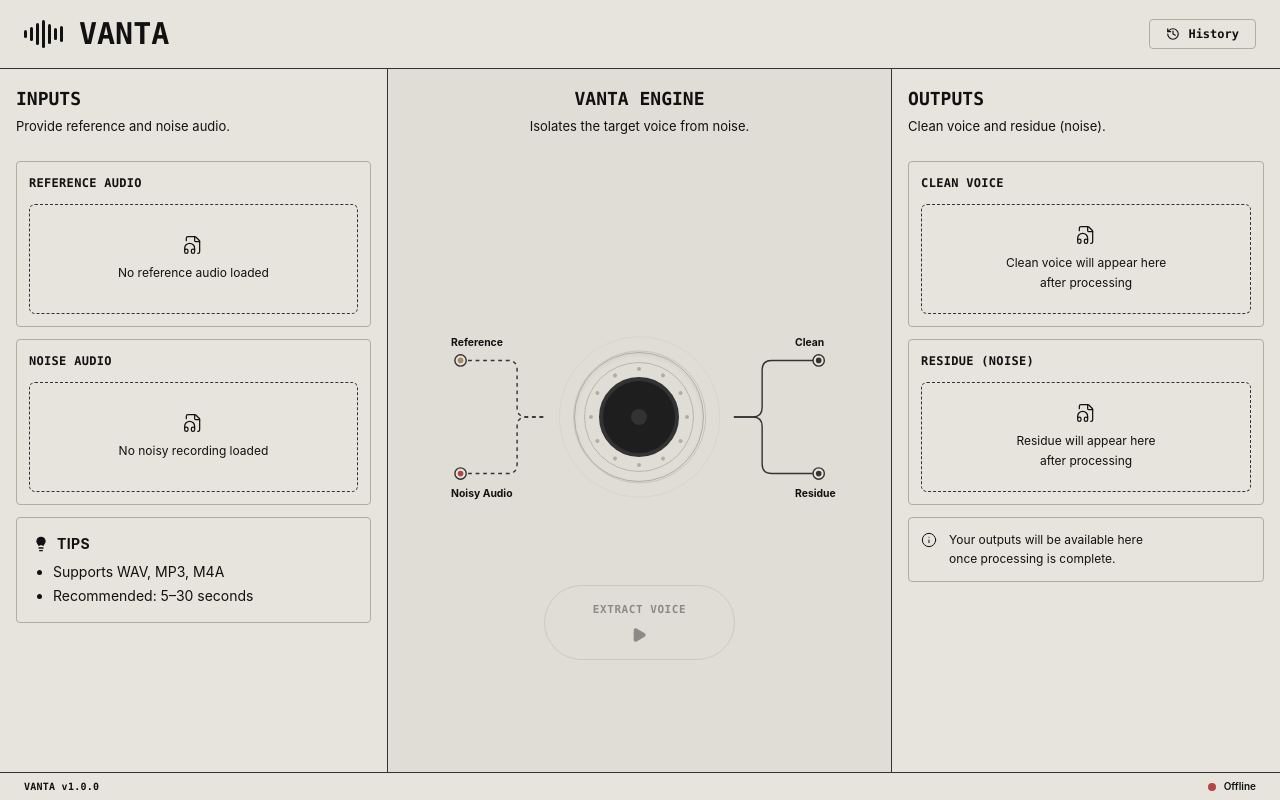
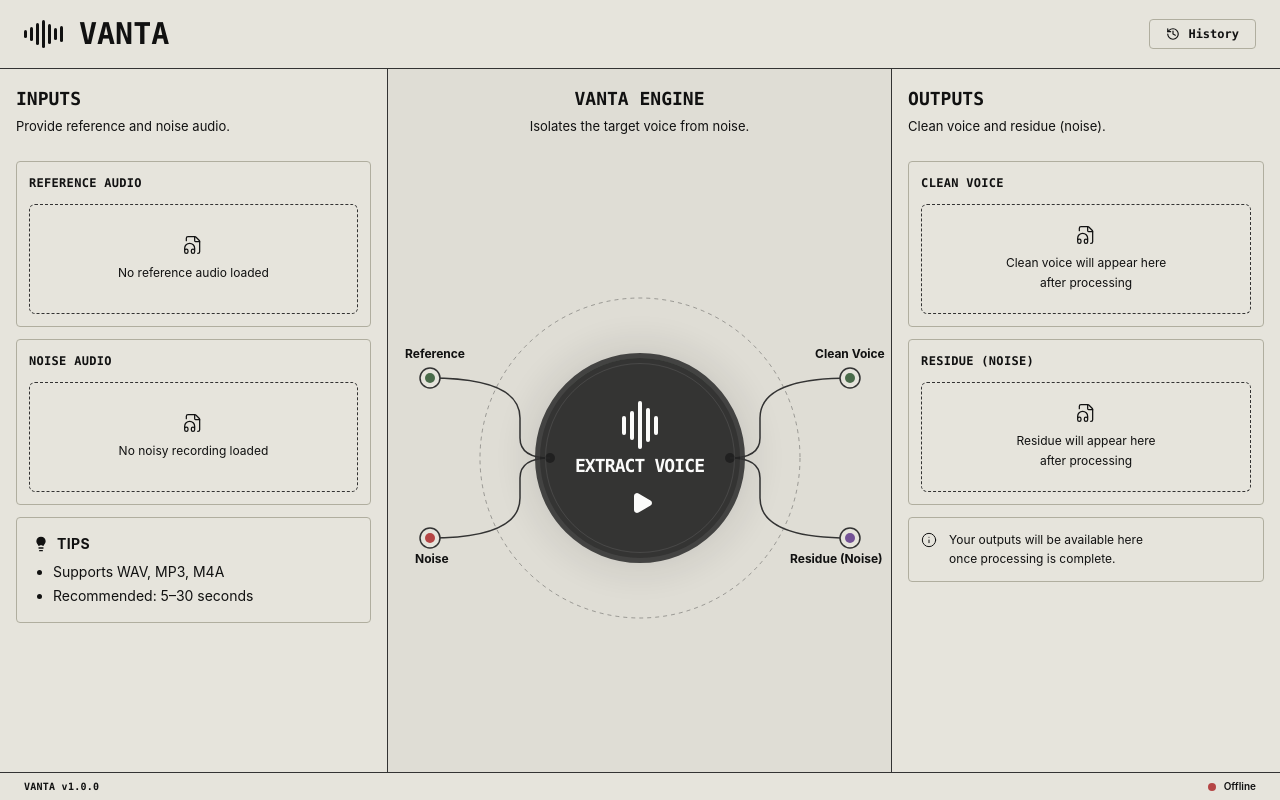
Before and after one commit to Komalpreet2809/Vanta, a Next.js app in the folder web/: page / in a window 1280 px wide. Built offline with nearby package versions, Linux system fonts and the light colour scheme; no server answers.

Commit message:
style: final hero circle sync

```diff
--- a/web/src/components/EngineCenter.tsx
+++ b/web/src/components/EngineCenter.tsx
@@ -22,104 +22,109 @@ export function EngineCenter({
   const isRunning = status === "running";
 
   return (
-    <div className="flex flex-col items-center justify-center w-full max-w-lg mx-auto">
+    <div className="flex flex-col items-center justify-center w-full h-full max-w-2xl mx-auto">
       {/* SVG Diagram Container */}
-      <div className="relative w-full h-[320px] mb-2 flex items-center justify-center">
-        <svg viewBox="0 0 500 320" className="w-full h-full absolute inset-0">
-          {/* Signal Paths - Curved and Industrial */}
-          {/* Reference Path */}
+      <div className="relative w-[540px] h-[400px] flex items-center justify-center">
+        {/* Signal Lines (SVG) */}
+        <svg className="absolute inset-0 w-full h-full" viewBox="0 0 540 400">
+          {/* Large Dashed Outer Circle */}
+          <circle cx="270" cy="200" r="160" fill="none" stroke="var(--border-main)" strokeWidth="1" strokeDasharray="4 4" opacity="0.4" />
+
+          {/* Signal Paths - Curved into side junctions */}
+          <g>
+            {/* Left Junction Point */}
+            <circle cx="180" cy="200" r="5" fill="var(--text-main)" />
+
+            {/* Reference to Junction */}
             <path
-            d="M 60 100 L 110 100 Q 120 100 120 110 L 120 150 Q 120 160 130 160 L 150 160"
-            fill="none"
-            stroke="var(--border-main)"
-            strokeWidth="1.5"
-            strokeDasharray="4 4"
-          />
-          <circle cx="60" cy="100" r="6" fill="var(--bg-app)" stroke="var(--border-main)" strokeWidth="1.5" />
-          <circle cx="60" cy="100" r="3" fill="var(--c-brown)" />
-          <text x="50" y="85" className="text-[11px] font-bold fill-[var(--text-main)]">Reference</text>
-
-          {/* Noise Path */}
-          <path
-            d="M 60 220 L 110 220 Q 120 220 120 210 L 120 170 Q 120 160 130 160 L 150 160"
-            fill="none"
-            stroke="var(--border-main)"
-            strokeWidth="1.5"
-            strokeDasharray="4 4"
-          />
-          <circle cx="60" cy="220" r="6" fill="var(--bg-app)" stroke="var(--border-main)" strokeWidth="1.5" />
-          <circle cx="60" cy="220" r="3" fill="var(--c-red)" />
-          <text x="50" y="245" className="text-[11px] font-bold fill-[var(--text-main)]">Noisy Audio</text>
-
-          {/* Clean Path */}
-          <path
-            d="M 350 160 L 370 160 Q 380 160 380 150 L 380 110 Q 380 100 390 100 L 440 100"
+              d="M 60 120 Q 150 120 150 160 L 150 180 Q 150 200 180 200"
               fill="none"
               stroke="var(--border-main)"
               strokeWidth="1.5"
             />
-          <circle cx="440" cy="100" r="6" fill="var(--bg-app)" stroke="var(--border-main)" strokeWidth="1.5" />
-          <circle cx="440" cy="100" r="3" fill={hasOutput ? "var(--c-green)" : "var(--border-main)"} />
-          <text x="415" y="85" className="text-[11px] font-bold fill-[var(--text-main)]">Clean</text>
-
-          {/* Residue Path */}
+            {/* Noise to Junction */}
             <path
-            d="M 350 160 L 370 160 Q 380 160 380 170 L 380 210 Q 380 220 390 220 L 440 220"
+              d="M 60 280 Q 150 280 150 240 L 150 220 Q 150 200 180 200"
               fill="none"
               stroke="var(--border-main)"
               strokeWidth="1.5"
             />
-          <circle cx="440" cy="220" r="6" fill="var(--bg-app)" stroke="var(--border-main)" strokeWidth="1.5" />
-          <circle cx="440" cy="220" r="3" fill={hasOutput ? "var(--c-purple)" : "var(--border-main)"} />
-          <text x="415" y="245" className="text-[11px] font-bold fill-[var(--text-main)]">Residue</text>
+          </g>
 
-          {/* Outer ring of the orb diagram */}
-          <circle cx="250" cy="160" r="70" fill="none" stroke="var(--border-main)" strokeWidth="0.5" opacity="0.3" />
-          <circle cx="250" cy="160" r="85" fill="none" stroke="var(--border-main)" strokeWidth="0.5" opacity="0.1" />
+          <g>
+            {/* Right Junction Point */}
+            <circle cx="360" cy="200" r="5" fill="var(--text-main)" />
+
+            {/* Junction to Clean */}
+            <path
+              d="M 360 200 Q 390 200 390 180 L 390 160 Q 390 120 480 120"
+              fill="none"
+              stroke="var(--border-main)"
+              strokeWidth="1.5"
+            />
+            {/* Junction to Residue */}
+            <path
+              d="M 360 200 Q 390 200 390 220 L 390 240 Q 390 280 480 280"
+              fill="none"
+              stroke="var(--border-main)"
+              strokeWidth="1.5"
+            />
+          </g>
+
+          {/* Source/Sink Nodes */}
+          {/* Reference */}
+          <circle cx="60" cy="120" r="10" fill="var(--bg-app)" stroke="var(--border-main)" strokeWidth="1.5" />
+          <circle cx="60" cy="120" r="5" fill="#4A6B4A" />
+          <text x="35" y="100" className="text-[12px] font-bold fill-[var(--text-main)]">Reference</text>
+
+          {/* Noise */}
+          <circle cx="60" cy="280" r="10" fill="var(--bg-app)" stroke="var(--border-main)" strokeWidth="1.5" />
+          <circle cx="60" cy="280" r="5" fill="#B54545" />
+          <text x="45" y="305" className="text-[12px] font-bold fill-[var(--text-main)]">Noise</text>
+
+          {/* Clean Voice */}
+          <circle cx="480" cy="120" r="10" fill="var(--bg-app)" stroke="var(--border-main)" strokeWidth="1.5" />
+          <circle cx="480" cy="120" r="5" fill="#4A6B4A" />
+          <text x="445" y="100" className="text-[12px] font-bold fill-[var(--text-main)]">Clean Voice</text>
+
+          {/* Residue (Noise) */}
+          <circle cx="480" cy="280" r="10" fill="var(--bg-app)" stroke="var(--border-main)" strokeWidth="1.5" />
+          <circle cx="480" cy="280" r="5" fill="#745296" />
+          <text x="420" y="305" className="text-[12px] font-bold fill-[var(--text-main)]">Residue (Noise)</text>
         </svg>
 
-        {/* The Exact "Circular Thingy" from Inspo */}
-        <div className="relative z-10">
-          <div className={`relative h-[130px] w-[130px] rounded-full border-[1px] border-[#B0AE9F] bg-[#DFDDD5] flex items-center justify-center shadow-[inset_0_2px_4px_rgba(0,0,0,0.05)]`}>
-            {/* Outer inner ring */}
-            <div className="absolute h-[110px] w-[110px] rounded-full border-[1px] border-[#B8B6B0]" />
+        {/* Central Core Circle (THE HERO COMPONENT) */}
+        <div className="absolute top-1/2 left-1/2 -translate-x-1/2 -translate-y-1/2">
+          <button
+            disabled={!canExtract || isRunning}
+            onClick={onExtract}
+            className={`group relative h-[210px] w-[210px] rounded-full flex flex-col items-center justify-center transition-all duration-500 bg-[#222222] border-[5px] border-[#333333] shadow-[0_0_50px_rgba(0,0,0,0.15)] overflow-hidden disabled:opacity-90 active:scale-95`}
+          >
+            {/* Green Progress/Status Ring (Industrial heavy) */}
+            <div className={`absolute inset-[-5px] rounded-full border-[5px] border-transparent border-t-[var(--c-green)] transition-all duration-1000 ${isRunning ? 'animate-spin' : 'opacity-40'}`} />
 
-            {/* Inner Dark Core */}
-            <div className={`h-[80px] w-[80px] rounded-full bg-[#1E1E1E] flex items-center justify-center border-[4px] border-[#2B3D2B] transition-all duration-700 ${isRunning ? 'shadow-[0_0_25px_rgba(74,107,74,0.4)] border-[var(--c-green)]' : 'border-[#333333]'}`}>
-               {/* Center highlight / pulse */}
-               <div className={`h-4 w-4 rounded-full bg-[#333333] transition-all duration-500 ${isRunning ? 'bg-[var(--c-green)] animate-pulse scale-125' : ''}`} />
+            {/* Inner Border Line */}
+            <div className="absolute inset-[5px] rounded-full border-[1px] border-white/10" />
+
+            {/* Waveform Logo (Exactly as inspo) */}
+            <div className="flex items-center gap-[4px] h-12 mb-2">
+              {[0.4, 0.6, 1.0, 0.7, 0.4].map((h, i) => (
+                <div key={i} className={`w-[4px] rounded-sm bg-white transition-all duration-300 ${isRunning ? 'animate-pulse' : ''}`} style={{ height: `${h * 100}%` }} />
+              ))}
             </div>
 
-            {/* Gauge Ticks (Small dots around the core) */}
-            {[...Array(12)].map((_, i) => (
-              <div
-                key={i}
-                className="absolute w-1 h-1 bg-[#B0AE9F] rounded-full"
-                style={{
-                  transform: `rotate(${i * 30}deg) translateY(-48px)`
-                }}
-              />
-            ))}
-          </div>
-        </div>
+            {/* Extract Voice Text (Bold Monospace) */}
+            <span className="text-[18px] font-mono font-black text-white uppercase tracking-tighter mb-4 leading-none">Extract Voice</span>
+
+            {/* Play Icon (Simple triangle) */}
+            <div className="h-6 w-6 flex items-center justify-center">
+               <Play className="h-6 w-6 text-white fill-current translate-x-0.5" />
             </div>
 
-      {/* Action Button - Pill shaped with icon */}
-      <div className="relative z-20">
-        <button
-          onClick={onExtract}
-          disabled={!canExtract || isRunning}
-          className={`group flex flex-col items-center justify-center py-4 px-12 rounded-full border-[1px] border-[#B0AE9F] transition-all duration-500 min-w-[180px] ${
-            canExtract && !isRunning
-              ? "bg-[#DFDDD5] hover:border-[var(--text-main)] hover:shadow-[0_4px_10px_rgba(0,0,0,0.05)]"
-              : "opacity-40 cursor-not-allowed bg-transparent"
-          }`}
-        >
-          <span className="text-[11px] font-mono font-bold text-[var(--text-main)] uppercase mb-2 tracking-wider">Extract Voice</span>
-          <div className="h-4 w-4 flex items-center justify-center">
-             <Play className={`h-4 w-4 fill-current ${canExtract && !isRunning ? 'text-[var(--text-main)]' : 'text-[var(--text-main)]'}`} />
+            {/* Radial glow when active */}
+            <div className={`absolute inset-0 bg-[radial-gradient(circle_at_center,rgba(74,107,74,0.15)_0%,transparent_70%)] transition-opacity duration-700 ${isRunning ? 'opacity-100' : 'opacity-0'}`} />
+          </button>
         </div>
-        </button>
       </div>
     </div>
   );
```
Lines whose indentation alone changed are shown as unchanged.
